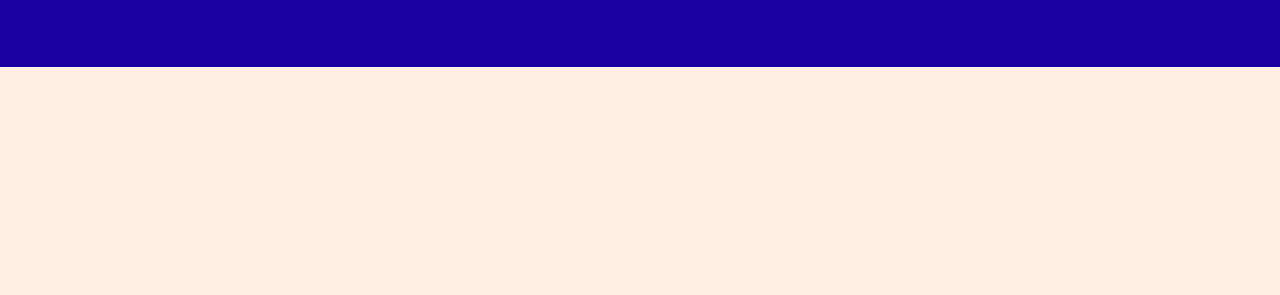
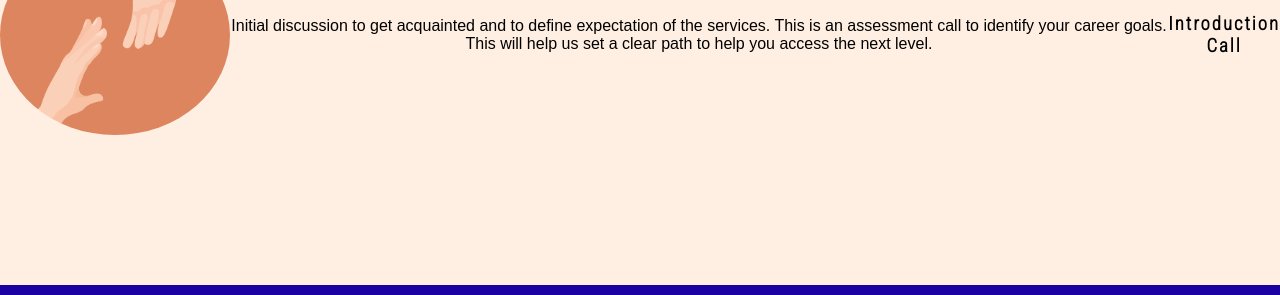
Before and after one commit to Code-Institute-Submissions/nfepb-project-portfolio-1-next-level, a website: page about.html in a window 1280 px wide. Shown: the part 925-1220 px from the top of the page. Before the commit the page ends 992 px from the top, so only its background shows below. Drawn offline with Linux system fonts and the light colour scheme.

Commit message:
Adds section and contact to about page

```diff
--- a/about.html
+++ b/about.html
@@ -80,7 +80,22 @@
             />
           </div>
         </div>
+    </section>
 
+    <!-- Service offering section -->
+
+    <section class="offering-bg">
+      <div class="flex-container">
+        <h2>Service Offering</h2>
+        <div class="offering-left">
+          <div class="service-details-left"></div>
+          <h3>Introduction Call</h3>
+          <p>Initial discussion to get acquainted and to define expectation of the services. This is an assessment call to identify your career goals. This will help us set a clear path to help you access the next level.</p>
+          <img class="service-image" src="assets/images/handshake.png" alt="handshake image for initial discussion">
+        </div>
+
+
+      </div>
     </section>
 
     <footer>
--- a/assets/css/style.css
+++ b/assets/css/style.css
@@ -156,6 +156,25 @@ input[type=submit]:hover {
     margin: 20px;
 }
 
+/* Service offering */
+
+.offering-left {
+    align-items: center;
+    display: flex;
+    flex-direction: row-reverse;
+    justify-content: space-between;
+    margin-bottom: 150px;
+}
+
+.service-details-left {
+
+}
+
+.service-image {
+    border-radius: 50%;
+    max-height: 200px;
+}
+
 /* Form style */
 
 .get-in-touch-form {
```
Also changed, not shown: assets/images/handshake.png (added).
